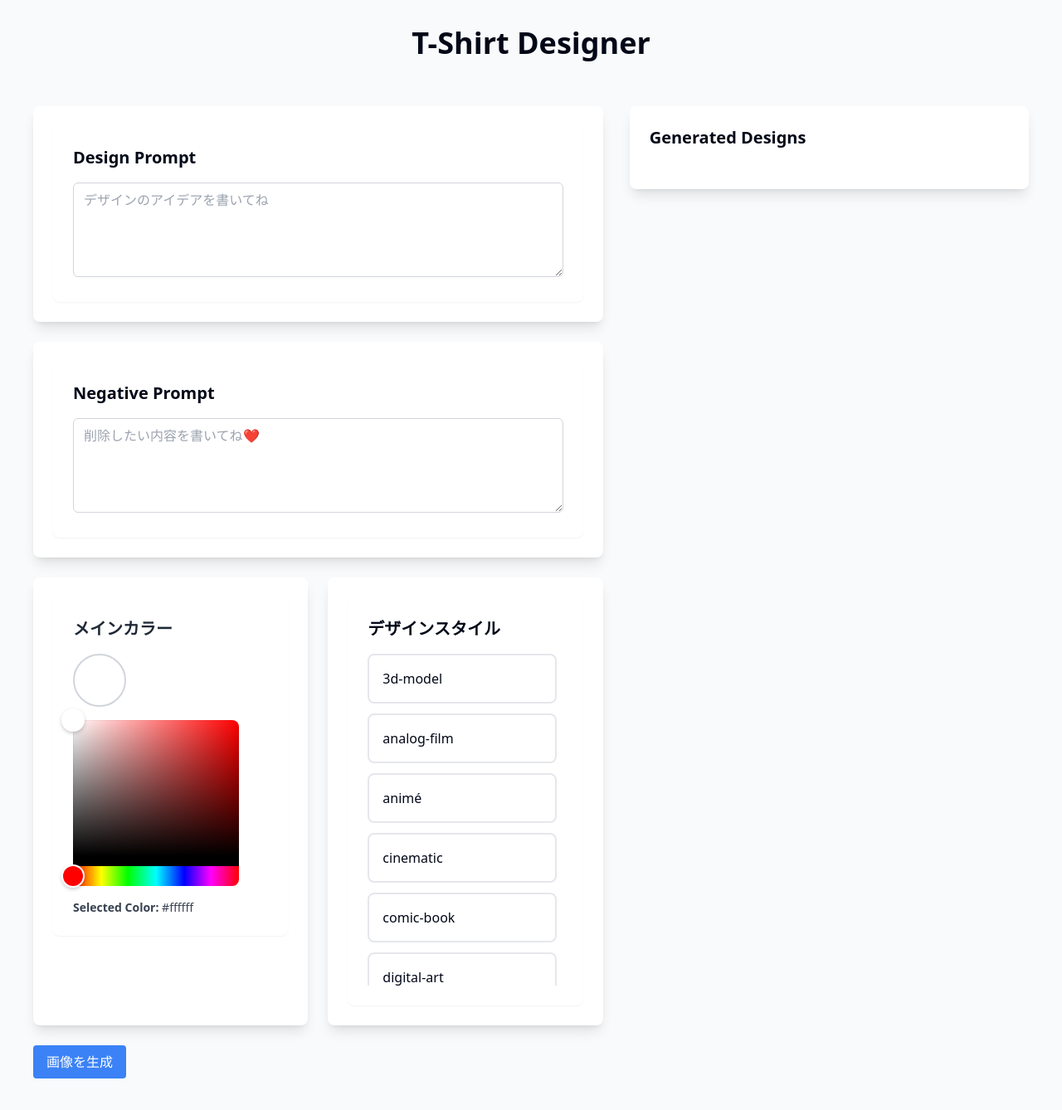
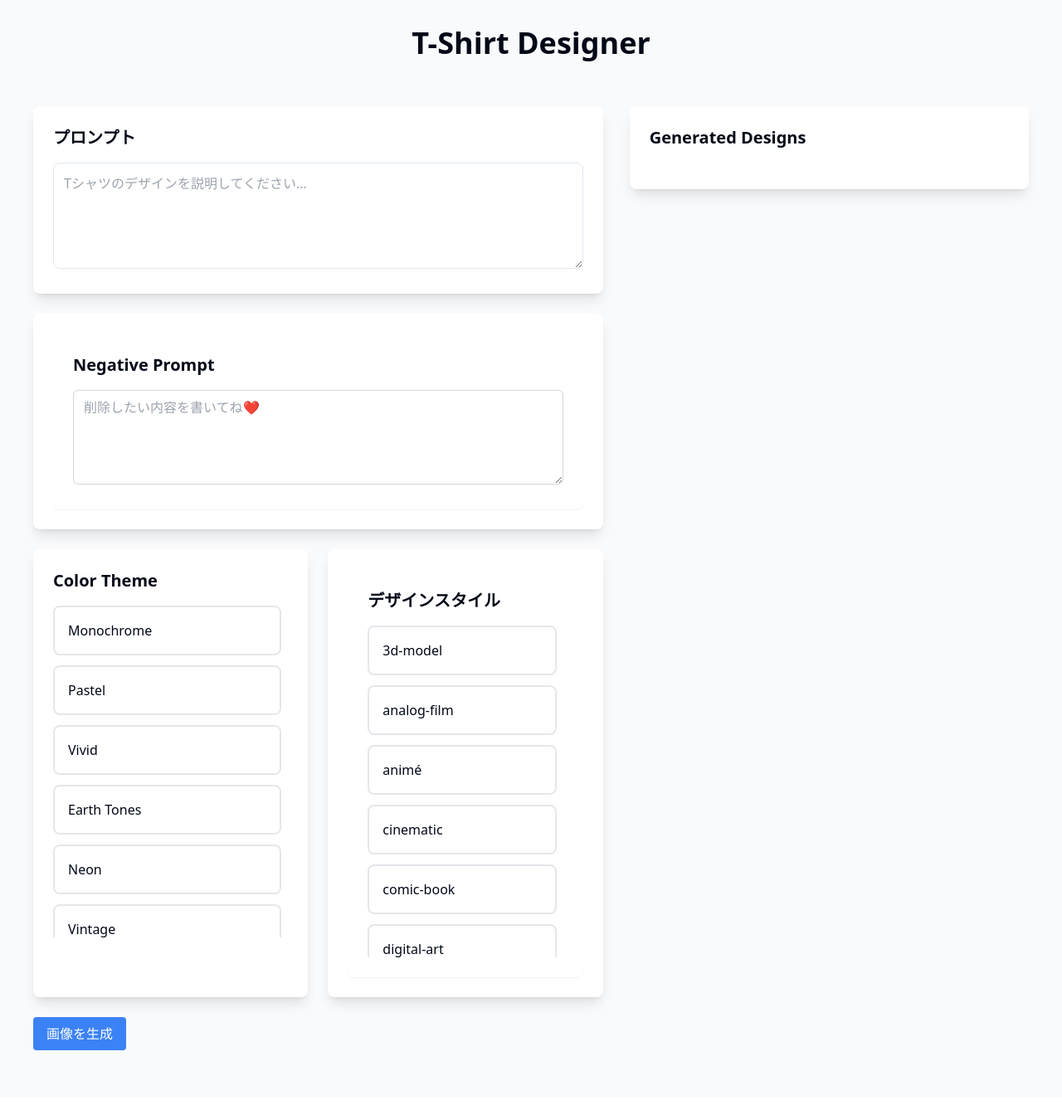
Before and after one commit to kanadomekei/progate-hackthon-candle, a Next.js app in the folder frontend/: page / in a window 1280 px wide. Shown: the top 1338 px of the page at 83% size. Built offline with nearby package versions, Linux system fonts and the light colour scheme; no server answers.

Commit message:
カラーテーマを選択したら、対応したプロンプトが入力されるような処理を追加

```diff
--- a/frontend/src/components/PositivePrompt.tsx
+++ b/frontend/src/components/PositivePrompt.tsx
@@ -1,27 +1,29 @@
 "use client";
 
-interface PromptSectionProps {
+interface PositivePromptProps {
   prompt: string;
   setPrompt: (prompt: string) => void;
+  onPromptChange?: (prompt: string) => void;
 }
 
-export function PositivePrompt({ prompt, setPrompt }: PromptSectionProps) {
+export function PositivePrompt({ prompt, setPrompt, onPromptChange }: PositivePromptProps) {
+  const handlePromptChange = (e: React.ChangeEvent<HTMLTextAreaElement>) => {
+    const newPrompt = e.target.value;
+    setPrompt(newPrompt);
+    if (onPromptChange) {
+      onPromptChange(newPrompt);
+    }
+  };
+
   return (
-    <div className="bg-white p-6 rounded-lg shadow-sm">
-      <h2 className="text-xl font-semibold mb-4">Design Prompt</h2>
-
-      <div className="space-y-4">
-        <div>
-          <textarea
-            id="prompt"
-            className="w-full px-3 py-2 border border-gray-300 rounded-md focus:outline-none focus:ring-2 focus:ring-blue-500"
-            rows={4}
-            value={prompt}
-            onChange={(e) => setPrompt(e.target.value)}
-            placeholder="デザインのアイデアを書いてね"
-          />
-        </div>
-      </div>
+    <div>
+      <h2 className="text-xl font-semibold mb-4">プロンプト</h2>
+      <textarea
+        value={prompt}
+        onChange={handlePromptChange}
+        className="w-full h-32 p-3 border rounded-lg focus:outline-none focus:ring-2 focus:ring-blue-500"
+        placeholder="Tシャツのデザインを説明してください..."
+      />
     </div>
   );
 }
--- a/frontend/src/components/TShirtDesigner.tsx
+++ b/frontend/src/components/TShirtDesigner.tsx
@@ -3,16 +3,20 @@
 import { useState } from "react";
 import { PositivePrompt } from "./PositivePrompt";
 
-import { ColorPalette } from "./ColorPalette";
+import { ThemeColorSelector } from "./ThemeColorSelector";
 import { StyleSelector } from "./DesignStyle";
 import { DesignPreview } from "./DesignPreview";
 import { NegativePromptSection } from "./NegativePronpt";
 
 export type DesignStyle = string;
-export type ColorScheme = { selectedColor: string };
+export type ThemeColor = {
+  name: string;
+  prompt: string;
+};
 
 export function TShirtDesigner() {
   const [selectedStyles, setSelectedStyles] = useState<DesignStyle[]>([]);
+  const [selectedThemeColor, setSelectedThemeColor] = useState<ThemeColor | null>(null);
   const [negativePrompt, setNegativePrompt] = useState("");
   const [prompt, setPrompt] = useState("");
   const [generatedImageUrls, setGeneratedImageUrls] = useState<string[]>([]);
@@ -53,6 +57,15 @@ export function TShirtDesigner() {
     }
   };
 
+  // プロンプトを更新する関数
+  const updatePrompt = (newPrompt: string) => {
+    let finalPrompt = newPrompt;
+    if (selectedThemeColor) {
+      finalPrompt = `${newPrompt}, ${selectedThemeColor.prompt}`;
+    }
+    setPrompt(finalPrompt);
+  };
+
   return (
     <div className="container mx-auto p-6">
       <div className="grid grid-cols-12 gap-8">
@@ -71,7 +84,15 @@ export function TShirtDesigner() {
           </div>
           <div className="grid grid-cols-2 gap-6">
             <div className="bg-white rounded-lg shadow-lg p-6">
-              <ColorPalette />
+              <ThemeColorSelector
+                selectedThemeColor={selectedThemeColor}
+                onThemeColorSelect={(color) => {
+                  setSelectedThemeColor(color);
+                  if (color) {
+                    updatePrompt(prompt);
+                  }
+                }}
+              />
             </div>
             <div className="bg-white rounded-lg shadow-lg p-6">
               <StyleSelector
--- /dev/null
+++ b/frontend/src/components/ThemeColorSelector.tsx
@@ -0,0 +1,71 @@
+"use client";
+
+import { ThemeColor } from "./TShirtDesigner";
+
+interface ThemeColorSelectorProps {
+  selectedThemeColor: ThemeColor | null;
+  onThemeColorSelect: (color: ThemeColor) => void;
+}
+
+const THEME_COLORS: ThemeColor[] = [
+  {
+    name: "Monochrome",
+    prompt: "monochrome color scheme, black and white tones, grayscale design",
+  },
+  {
+    name: "Pastel",
+    prompt: "soft pastel colors, gentle and soothing color palette, light and airy tones",
+  },
+  {
+    name: "Vivid",
+    prompt: "vibrant and bold colors, high saturation, energetic color scheme",
+  },
+  {
+    name: "Earth Tones",
+    prompt: "earth tones, natural colors, warm browns, sage greens, terracotta, organic palette",
+  },
+  {
+    name: "Neon",
+    prompt: "neon colors, bright fluorescent tones, electric color palette, glowing effect",
+  },
+  {
+    name: "Vintage",
+    prompt: "vintage color palette, muted and faded tones, retro color scheme, aged appearance",
+  },
+  {
+    name: "Coastal",
+    prompt: "coastal colors, ocean blues, sandy beiges, seafoam greens, beach inspired palette",
+  },
+  {
+    name: "Forest",
+    prompt: "forest colors, deep emerald greens, rich browns, woodland color palette, natural dark tones",
+  }
+];
+
+export function ThemeColorSelector({
+  selectedThemeColor,
+  onThemeColorSelect,
+}: ThemeColorSelectorProps) {
+  return (
+    <div>
+      <h2 className="text-xl font-semibold mb-4">Color Theme</h2>
+      <div className="space-y-3 max-h-[400px] overflow-y-auto pr-2">
+        {THEME_COLORS.map((color) => (
+          <button
+            key={color.name}
+            className={`w-full p-4 rounded-lg border-2 transition-all ${
+              selectedThemeColor?.name === color.name
+                ? "border-blue-500 bg-blue-50"
+                : "border-gray-200 hover:border-gray-300"
+            }`}
+            onClick={() => onThemeColorSelect(color)}
+          >
+            <div className="flex items-center justify-between">
+              <span className="font-medium">{color.name}</span>
+            </div>
+          </button>
+        ))}
+      </div>
+    </div>
+  );
+}
```
